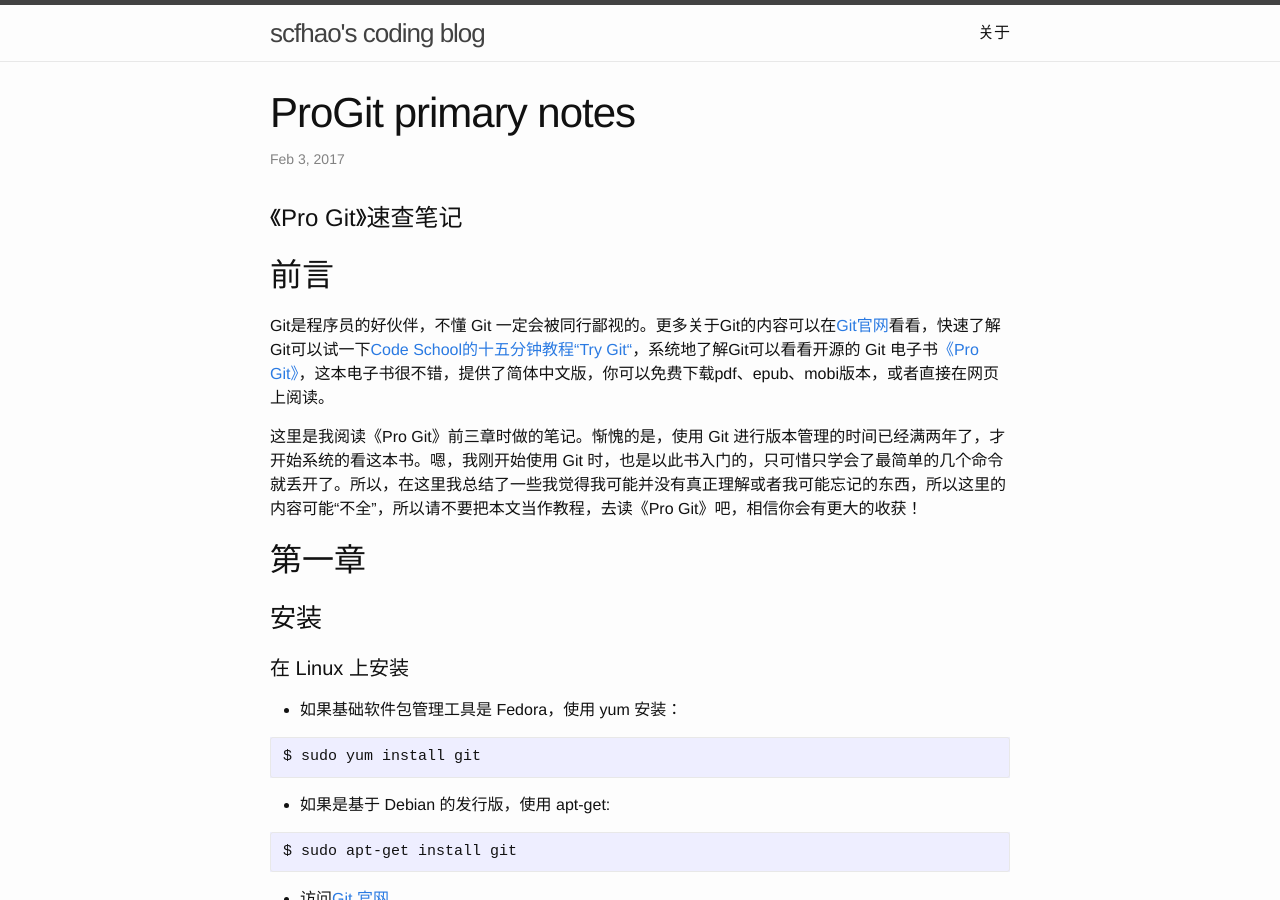
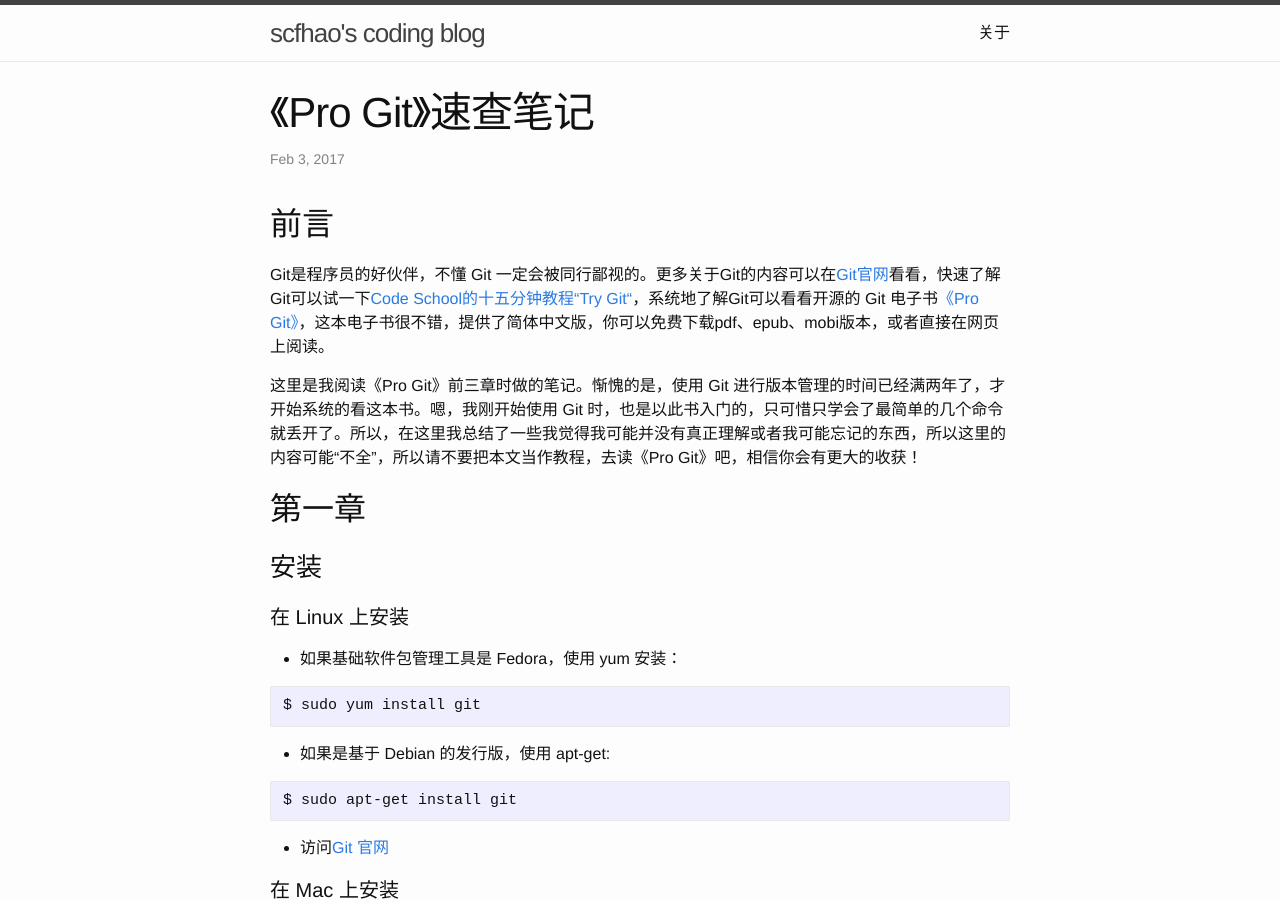
Before and after one commit to scfhao/scfhao.github.io, a Jekyll site: the page built from _posts/2017-02-03-progit-primary-notes.md, in a window 1280 px wide and 900 px high. Built offline with Jekyll 4.4.1, drawn with Linux system fonts in a browser that asks for light colours; comment, search, counter and statistics services are not loaded.

Commit message:
update git title

```diff
--- a/_posts/2017-02-03-progit-primary-notes.md
+++ b/_posts/2017-02-03-progit-primary-notes.md
@@ -1,11 +1,9 @@
 ---
 layout: post
-title: "ProGit primary notes"
+title: "《Pro Git》速查笔记"
 date: 2017-02-03 21:14:33 +0800
 categories:
 ---
-
-# 《Pro Git》速查笔记
 
 ## 前言
 
```
